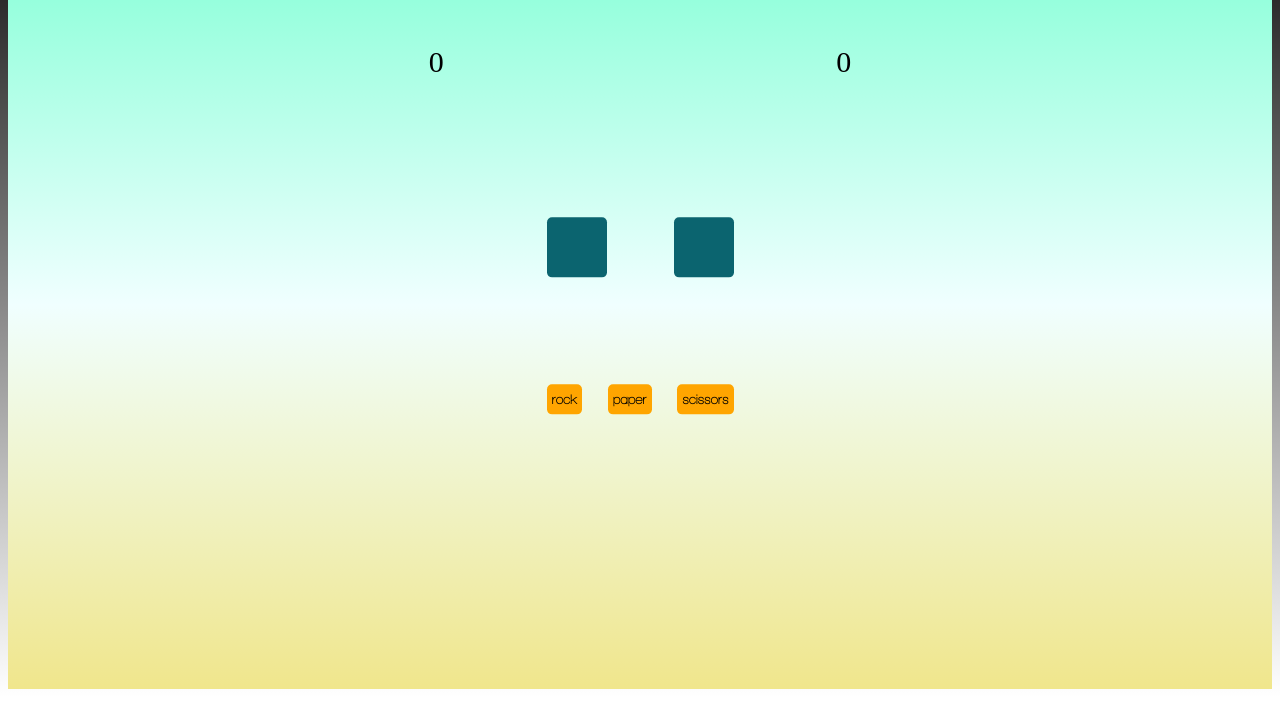
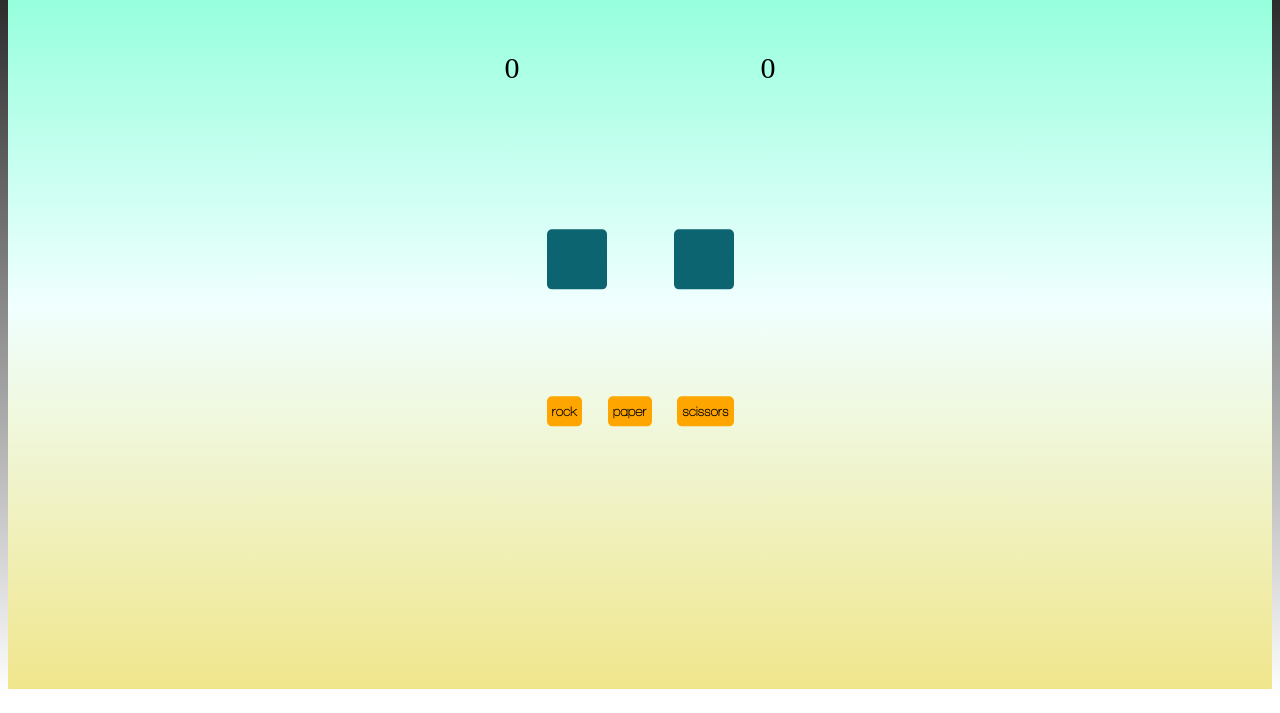
Before and after one commit to luzushka/rock-paper-scissors, a website built with Parcel: page src/index.html in a window 1280 px wide. Shown: the part 87-800 px from the top of the page. Built offline with nearby package versions, Linux system fonts and the light colour scheme; files whose address does not match are found by name.

Commit message:
Turned score area to grid

```diff
--- a/src/components/score/score.js
+++ b/src/components/score/score.js
@@ -3,8 +3,6 @@ import './score.scss';
 
 const createScoreElement = (youScore, theyScore) => {
   const score = createElement('div', 'score-component');
-  const labelsBar = createElement('div', 'score-labels-bar');
-  const scoresBar = createElement('div', 'score-labels-bar score-scores-bar');
 
   const youLabel = createElement('p', 'score-label-you');
   setTextOfNode(youLabel, 'you');
@@ -17,11 +15,9 @@ const createScoreElement = (youScore, theyScore) => {
   setTextOfNode(youScoreText, youScore);
   setTextOfNode(theyScoreText, theyScore);
 
-  appendChildren(labelsBar, youLabel, theyLabel);
+  appendChildren(score, youLabel, theyLabel);
 
-  appendChildren(scoresBar, youScoreText, theyScoreText);
-
-  appendChildren(score, labelsBar, scoresBar);
+  appendChildren(score, youScoreText, theyScoreText);
 
   return score;
 };
--- a/src/components/score/score.scss
+++ b/src/components/score/score.scss
@@ -1,22 +1,9 @@
-.score-labels-bar {
-    display: flex;
-    width: 40vw;
-    min-width: 95px;
-    justify-content: space-between;
-    flex-direction: row;
-
-    p {
-        text-transform: uppercase;
-    }
-}
-
-.score-scores-bar {
-    width: 35vw;
-    width: 33vw;
-    padding-left: 3.5vw;
-}
-
 .score-component {
+    display: grid;
+    grid-template-columns: 20vw 20vw;
+    grid-column: 100px 100px;
+    grid-template-rows: 100px 100px;
+    text-align: center;
     * {
         font-family: 'Simply Rounded';
         font-weight: 100;
```
